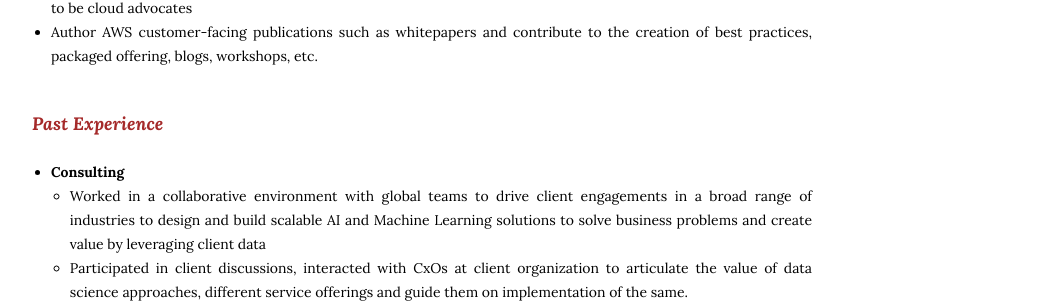
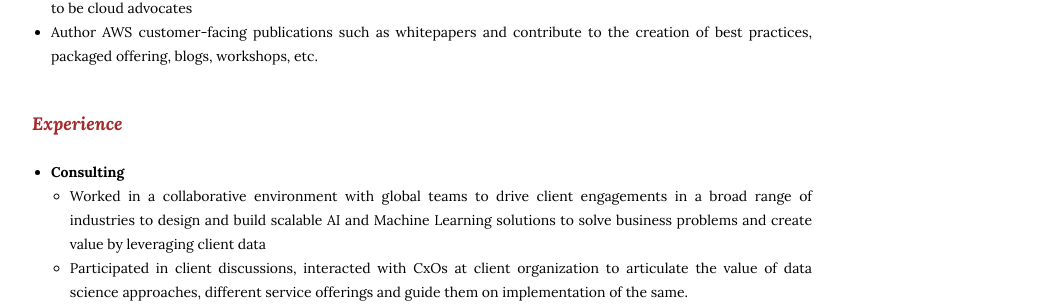
Before and after one commit to subhashtalluri/subhashtalluri.github.io, a Jekyll site: the page built from analytics.html, in a window 1280 px wide. Shown: the part 936-1242 px from the top of the page, without its empty margins (88-1152 px from the left). Built offline with Jekyll 4.4.1, drawn with Linux system fonts in a browser that asks for light colours.

Commit message:
final update

```diff
--- a/analytics.html
+++ b/analytics.html
@@ -51,7 +51,7 @@ He serve as a technical thought leader and trusted advisor for internal and exte
 </ul>
 <br>
 
-<h3><i><b><span style="color:brown"><font size="4">Past Experience</font></span></b></i></h3>
+<h3><i><b><span style="color:brown"><font size="4">Experience</font></span></b></i></h3>
 <br>
 
 <ul>
```
